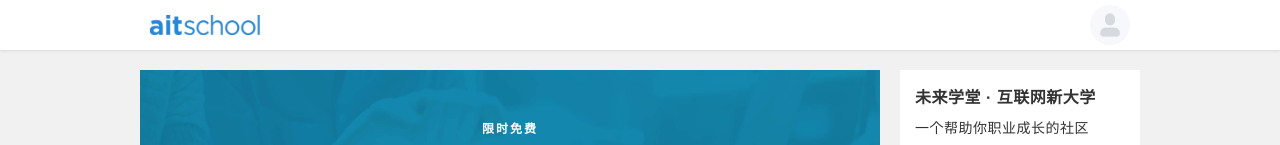
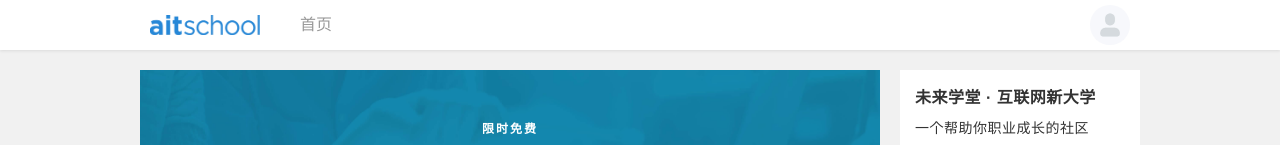
Before and after one commit to zhuayu/aitschool-vue, a Vue app: page / in a window 1280 px wide. Shown: the top 145 px of the page. Built offline with nearby package versions, Linux system fonts and the light colour scheme.

Commit message:
fixed timeout

```diff
--- a/src/components/Header/Header.vue
+++ b/src/components/Header/Header.vue
@@ -6,7 +6,9 @@
           <img class="page--header__logo" src="~@/assets/images/common/aitschool_logo.png" alt="aitschool" />
         </router-link>
       </div>
-      <div class="page--header__bd"></div>
+      <div class="page--header__bd">
+        <router-link class="page--header--link" :to="{ name:'Home'}">首页</router-link>
+      </div>
       <div class="page--header__ft">
         <a :href="oauthUrl" v-if="!isLogin">
           <img class="page--header__avatar" :src="userInfo.github_avatar_url" alt="avatar" />
@@ -87,6 +89,16 @@ export default {
 
     .page--header__bd{
       flex: 1;
+      padding-left: 20px;
+      line-height: 50px;
+      font-size: 16px;
+      color: #999;
+      .page--header--link{
+        margin: 20px;
+        &:hover{
+          color: #2687d7;
+        }
+      }
     }
 
     .page--header__ft{
--- a/src/global/request/axios.js
+++ b/src/global/request/axios.js
@@ -4,8 +4,9 @@ axios.defaults.xsrfHeaderName = 'X-CSRF-TOKEN'
 axios.defaults.timeout = 8000
 
 // 全局错误处理
-const handleErrorRequest = (response) => {
-  let status = response.status;
+const handleErrorRequest = (error) => {
+  let response = error.response;
+  let status =  response ? response.status : 408;
   // let data = response.data;
   // let errors = data.errors;
   // let message = data.message;
@@ -15,10 +16,12 @@ const handleErrorRequest = (response) => {
     // console.log('页面过期')
   } else if (status === 422 || status === 423) {
     // console.log('参数校验失败',errors)
-  } else {
+  } else if( status === 408){
+    alert('请求超时，请检查网络后刷新页面 ～')
+  }else{
     // 一般情况下需要上报
     // eslint-disable-next-line
-    console.log('其他错误',message)
+    console.log('其他错误')
   }
 }
 
@@ -53,7 +56,7 @@ axios.interceptors.response.use( res => {
       return res.data;
   }
 }, error => {
-  (error.response) && handleErrorRequest(error.response);
+  handleErrorRequest(error);
   return Promise.reject(error)
 })
 
```
